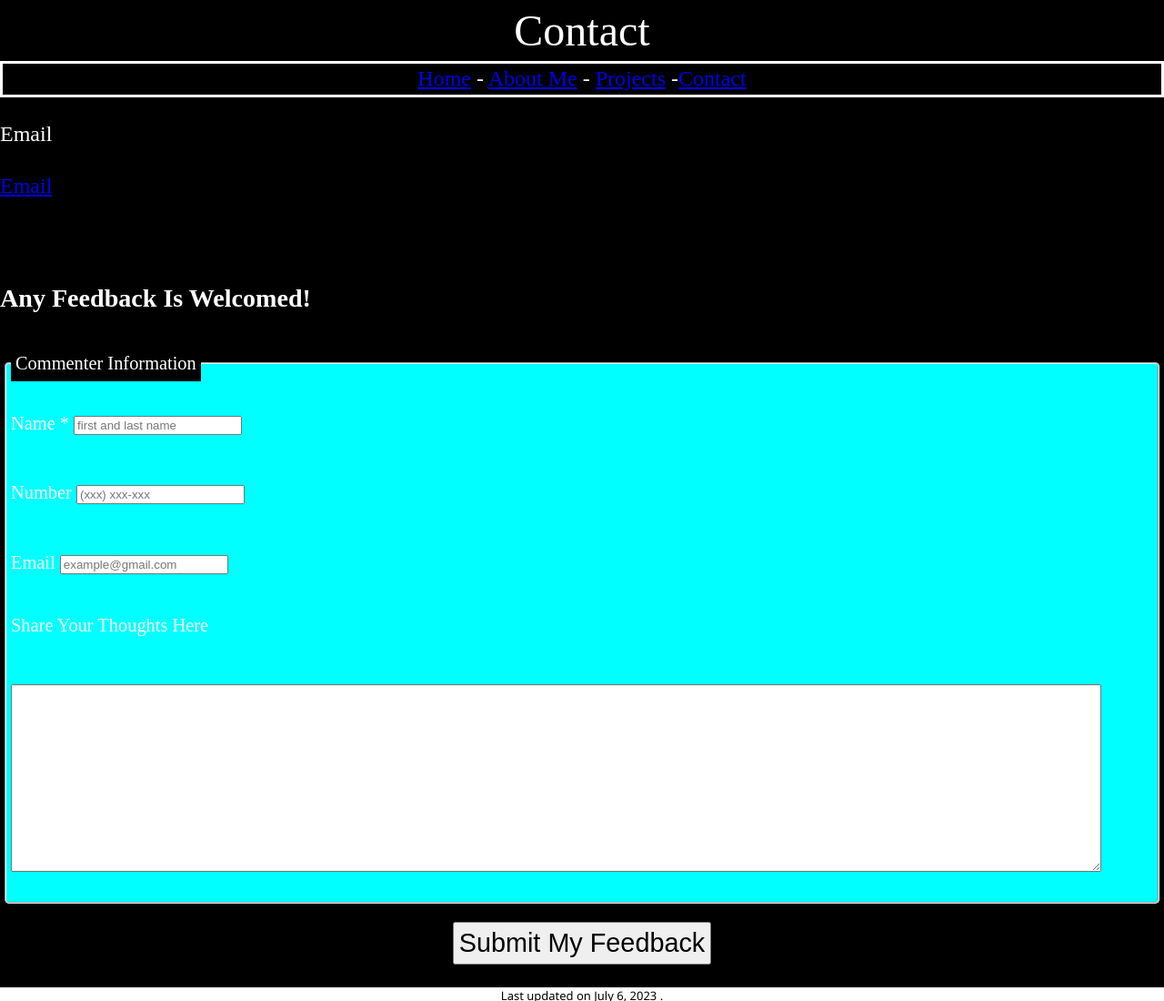
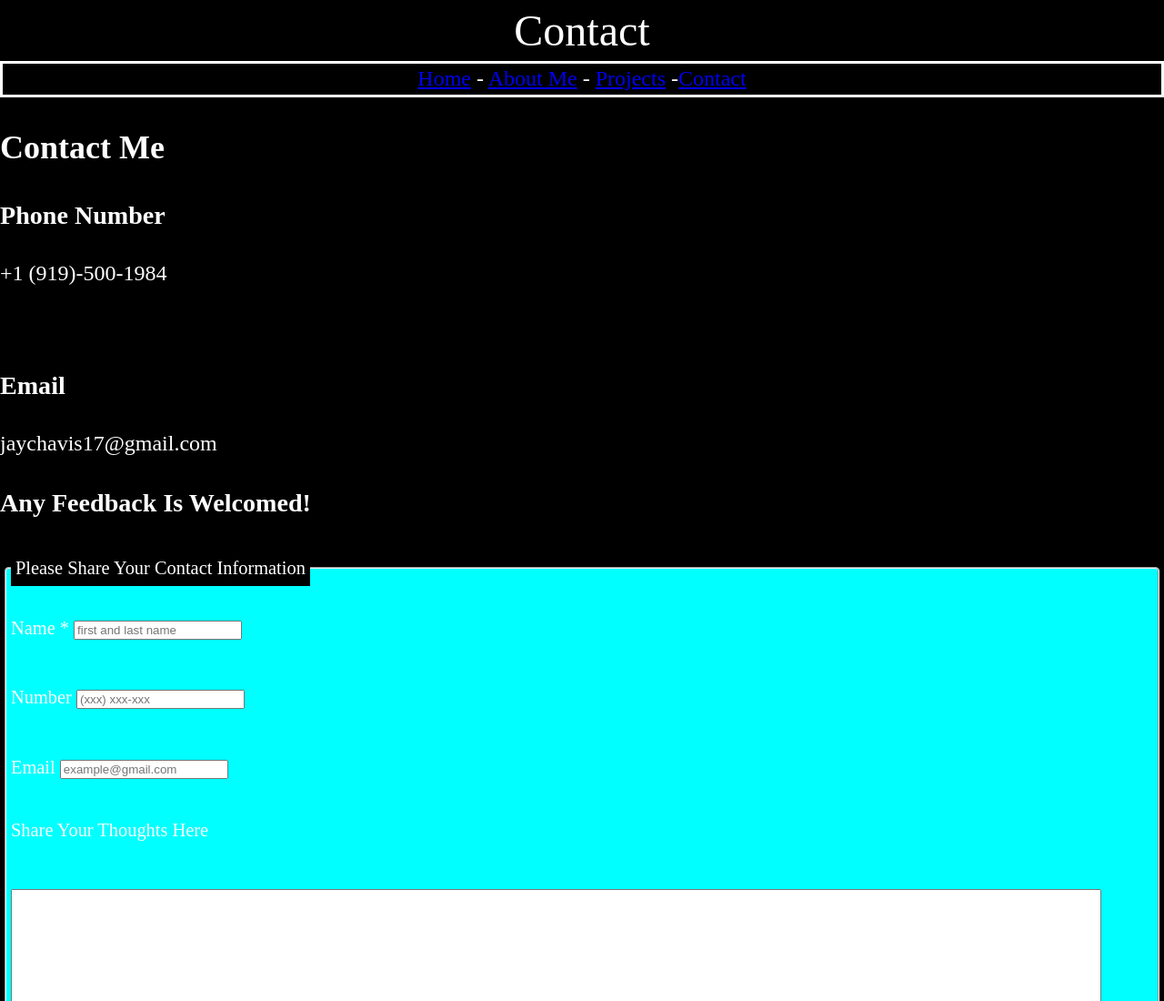
Before and after one commit to jaychavis1738/jaychavis1738.github.io, a plain HTML site: page contact.html in a window 1280 px wide. Shown: the top 1100 px of the page at 91% size. Drawn offline with Linux system fonts and the light colour scheme.

Commit message:
Update contact.html

```diff
--- a/contact.html
+++ b/contact.html
@@ -14,14 +14,17 @@
     <a href="index.html">Home</a>  - <a href="about_me.html">About Me</a> - <a href="projects.html">Projects</a> -<a href="contact.html">Contact</a>
 </nav>
 <div class = "container">
-  <p>Email</p>
-  <p><a href="mailto:jaychavis17@gmail.com">Email</a></p>
-  <p>&nbsp;</p>
+<h2>Contact Me</h2>
+  <h3>Phone Number</h3>
+    <p>+1 (919)-500-1984</p>
+    <p>&nbsp;</p>
+  <h3>Email</h3>
+    <p><a href="mailto:jaychavis17@gmail.com"></a>jaychavis17@gmail.com</p>
 </div>
 <h3>Any Feedback Is Welcomed!</h3>
 <form id="text" action="hermes.waketech.edu" method="post">
     <fieldset id="info">
-         <legend>Commenter Information</legend>
+         <legend>Please Share Your Contact Information</legend>
          <div class="formRow">
             <p>
               <label for="name">Name *</label>
```
